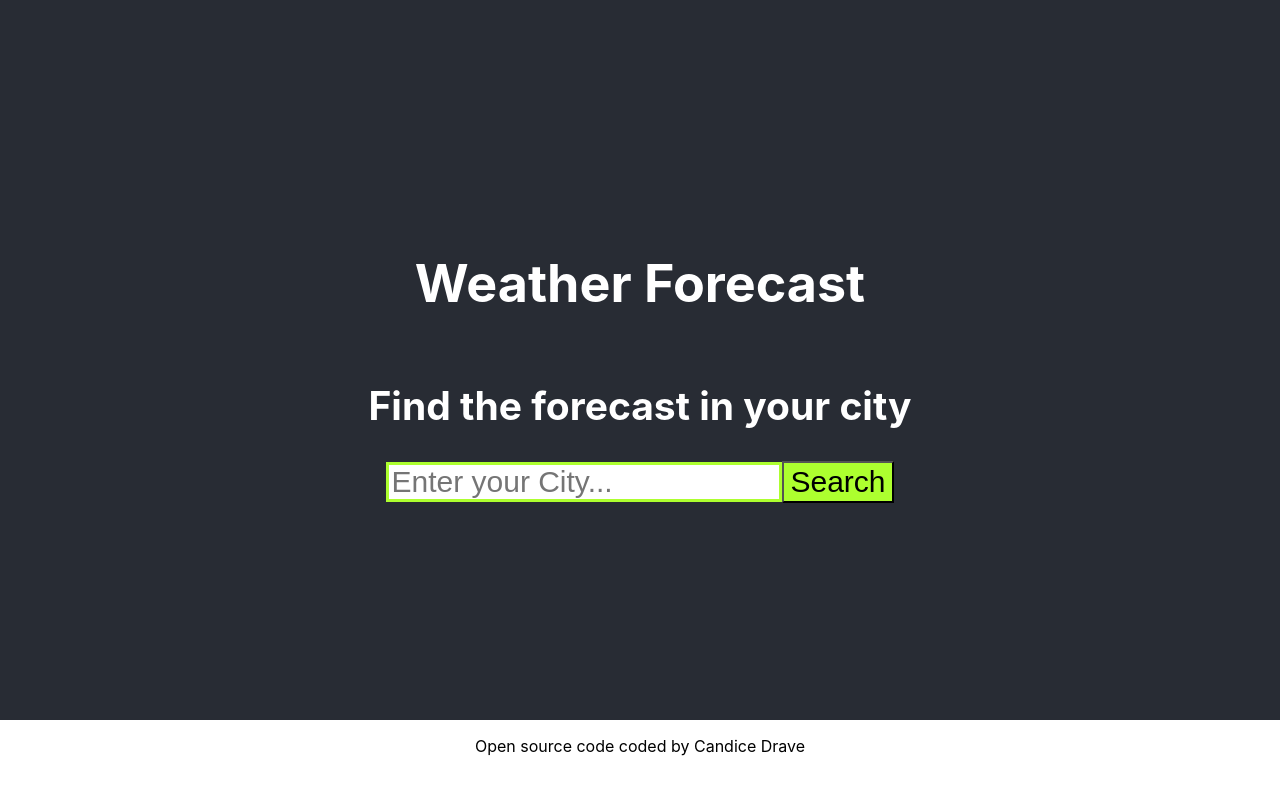
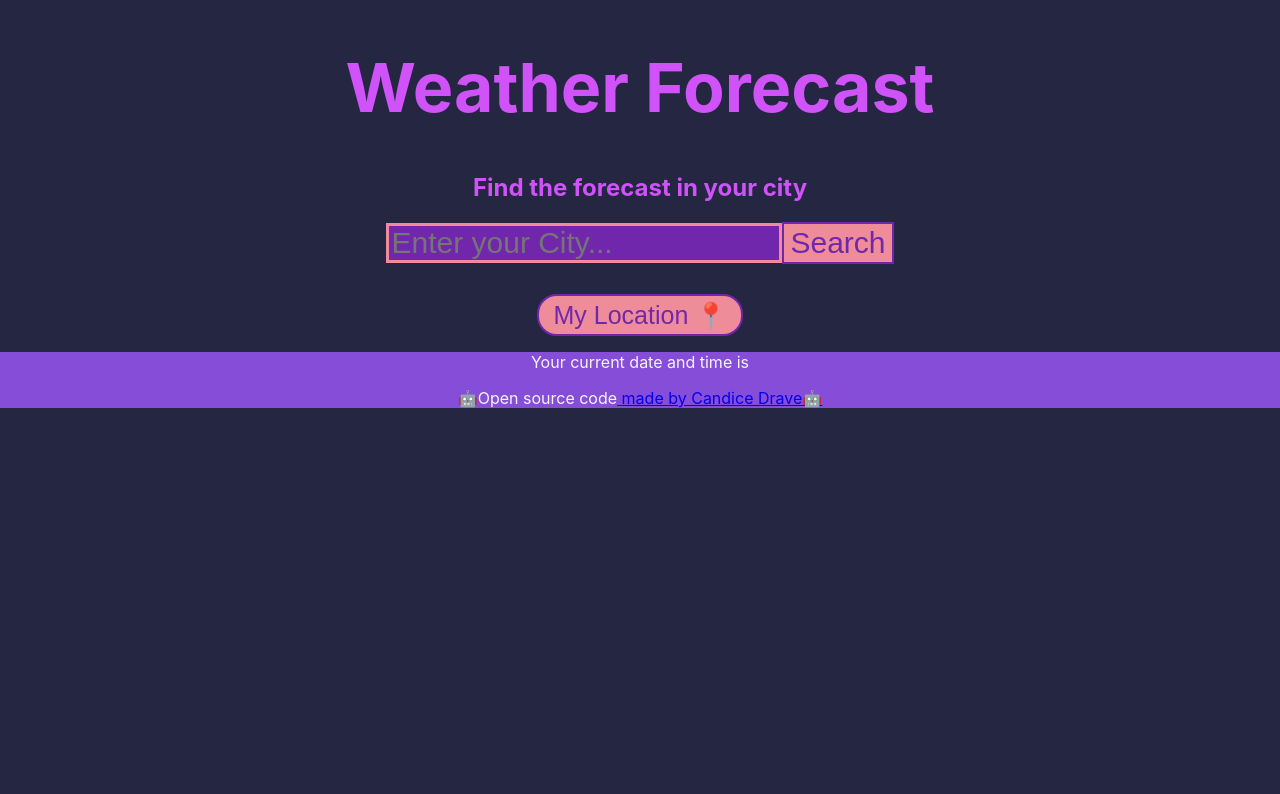
Before and after one commit to blue-cyborg/projectweather, a React (Create React App) app: page / in a window 1280 px wide. Shown: the top 794 px of the page. Built offline with nearby package versions, Linux system fonts and the light colour scheme.

Commit message:
worked on it more
altered the css
and made a timestamp js file

```diff
--- a/src/App.css
+++ b/src/App.css
@@ -1,45 +1,72 @@
 .App {
   text-align: center;
+}
+
+body {
+  background-color: #252742;
+}
+
+.SearchEngine {
+  font-size: 30px;
 }
 
 .Searchbar {
   height: 40px;
   font-size: 30px;
-  border: solid 3px greenyellow;
+  background-color: #7127ac;
+  border: solid 3px #ef8c99;
+  color: wheat;
+}
+
+h1,
+h2 {
+  color: #cf53f9;
+}
+
+h1 {
+  font-size: 68px;
+}
+
+footer {
+  background-color: #864dd9;
+  color: whitesmoke;
+  margin-top: 3px;
+}
+
+ul {
+  list-style-type: none;
+  color: whitesmoke;
+  font-size: 19px;
+  list-style-position: inside;
+  padding-left: 0;
+}
+
+.subtitle {
+  padding: 0;
+}
+.current {
+  height: 42px;
+  font-size: 25px;
+  padding-left: 15px;
+  padding-right: 15px;
+  background: #ef8c99;
+  color: #7127ac;
+  border: 2px solid #7127ac;
+  border-radius: 20px;
+  display: block;
+  margin: 0 auto;
+  margin-top: 30px;
 }
 
 .button {
   height: 42px;
   font-size: 30px;
-  background: greenyellow;
-}
-
-@media (prefers-reduced-motion: no-preference) {
-  .App-logo {
-    animation: App-logo-spin infinite 20s linear;
-  }
+  border: 2px solid #7127ac;
+  color: #7127ac;
+  background: #ef8c99;
 }
 
 .App-header {
-  background-color: #282c34;
-  min-height: 90vh;
-  display: flex;
-  flex-direction: column;
   align-items: center;
   justify-content: center;
-  font-size: calc(10px + 2vmin);
-  color: white;
 }
-
-.App-link {
-  color: #61dafb;
-}
-
-@keyframes App-logo-spin {
-  from {
-    transform: rotate(0deg);
-  }
-  to {
-    transform: rotate(360deg);
-  }
-}
--- a/src/App.js
+++ b/src/App.js
@@ -1,4 +1,5 @@
 import SearchEngine from "./SearchEngine";
+import Timestamp from "./Timestamp"
 import './App.css';
 
 function App() {
@@ -8,10 +9,32 @@ function App() {
         <h1>
           Weather Forecast
         </h1>
-        <h2>Find the forecast in your city</h2>
-        <SearchEngine />
+        <h2 className="subtitle">Find the forecast in your city</h2>
       </header>
-      <p>Open source code coded by Candice Drave</p>
+      <div className="SearchEngine">
+      <SearchEngine />
+      </div>
+      <footer>
+        <Timestamp />
+      <div className="d-flex justify-content-center">
+          <p>
+            <span role="img" aria-label="robot">
+              🤖
+            </span>
+            Open source code
+            <a
+              href="/"
+              target="_blank"
+              rel="noreferrer"
+            >
+              {""} made by Candice Drave
+              <span role="img" aria-label="robot">
+                🤖
+              </span>
+            </a>
+          </p>
+        </div>
+      </footer>
     </div>
   );
 }
--- a/src/SearchEngine.js
+++ b/src/SearchEngine.js
@@ -40,6 +40,7 @@ export default function SearchEngine() {
           placeholder="Enter your City..."
         />
         <input className="button" type="submit" value="Search" />
+        <input className="current" type="submit" value="My Location 📍" />
       </form>
     </div>
   );
@@ -53,6 +54,8 @@ export default function SearchEngine() {
             The temperature in {weather.city} is {Math.round(weather.temp)}°F
           </li>
           <li>However, it feels like {Math.round(weather.feel)}°F</li>
+          <li>The high for today is x</li>
+          <li>the low for today is x</li>
           <li>Wind: {Math.round(weather.wind)}km/h</li>
           <li>Humidity: {Math.round(weather.humidity)}%</li>
           <li>The conditions are: {weather.description}</li>
--- /dev/null
+++ b/src/Timestamp.js
@@ -0,0 +1,7 @@
+import React from "react";
+
+export default function Timestamp() {
+    return(
+    <p>Your current date and time is</p>
+    );
+}
```
